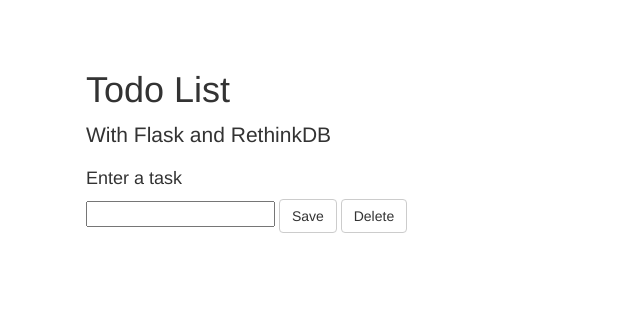
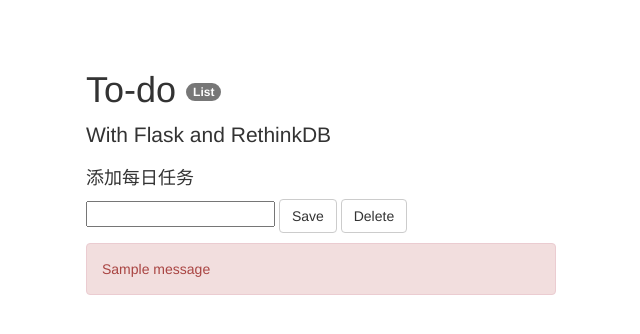
Before and after one commit to TangZhongham/to-do-list, a Flask app: page / in a window 1280 px wide. Shown: the top 334 px of the page, without its empty margins (319-959 px from the left). Run offline with Flask 2, Linux system fonts and the light colour scheme; one stand-in notice (Sample message) is shown; data that the repository does not hold is empty; some libraries are stand-ins or nearby versions.

Commit message:
添加增删界面；flash 提醒功能

```diff
--- a/run.py
+++ b/run.py
@@ -1,5 +1,6 @@
-from to_do_list import app
+from to_do_list import app, manager
 
 
 if __name__ == '__main__':
     app.run('0.0.0.0', port=5017, debug=True)
+    # manager.run()
--- a/to_do_list/__init__.py
+++ b/to_do_list/__init__.py
@@ -1,6 +1,12 @@
 from flask import Flask
+from flask_script import Manager
+from flask_bootstrap import Bootstrap
+
 
 app = Flask(__name__)
 app.config["SECRET_KEY"] = "my_precious"
 
+bootstrap = Bootstrap(app)
+manager = Manager(app)
+
 from to_do_list import views
--- a/to_do_list/templates/index.html
+++ b/to_do_list/templates/index.html
@@ -1,13 +1,13 @@
 {% extends "base.html" %}
 {% block content %}
 
-<h1>Todo List</h1>
+<h1>To-do <span class="badge badge-secondary">List</span></h1>
 <p class="lead">With Flask and RethinkDB</p>
 
 <form action="" role="form" method="POST" name="add_task">
 	{{form.hidden_tag()}}
 	<p>
-		<h4>Enter a task</h4>
+		<h4>添加每日任务</h4>
 		{{form.label}}
 		<input type="submit" value="Save" class="btn btn-default btn-md" name="btn">
 		<input type="submit" value="Delete" class="btn btn-default btn-md" name="btn">
@@ -16,9 +16,24 @@
 		{% endfor %}
 	</p>
 </form>
+{% with messages = get_flashed_messages(with_categories=true) %}
+{% if messages %}
+{% for category, message in messages %}
+{% if category == 'message' %}
+<div class="alert alert-success" role="alert">
+  {{ message }}
+</div>
+{% else %}
+<div class="alert alert-danger" role="alert">
+  {{ message }}
+</div>
+{% endif %}
+{% endfor %}
+{% endif %}
+{% endwith %}
 
 {% for task in tasks %}
-  <li>{{ task.name }}</li>
+  <li>{{ task.name|capitalize }}</li>
 {% endfor %}
 
 {% endblock %}
--- a/to_do_list/views.py
+++ b/to_do_list/views.py
@@ -1,4 +1,4 @@
-from flask import render_template, url_for, redirect, g, request, abort, jsonify
+from flask import render_template, url_for, redirect, g, request, abort, flash
 from to_do_list import app
 from to_do_list.forms import TaskForm
 
@@ -41,11 +41,17 @@ def teardown_request(exception):
 def index():
     form = TaskForm()
     if form.validate_on_submit() and request.form['btn'] == 'Save':
-        g.rdb_conn.table('to_do_list').insert({"name": form.label.data}).run()
+        do = g.rdb_conn.table('to_do_list').insert({"name": form.label.data}).run()
+        if do:
+            flash("添加 {} 成功".format(form.label.data), category="message")
         return redirect(url_for('index'))
-    if form.validate_on_submit() and request.form['btn'] == 'Delete':
+    elif form.validate_on_submit() and request.form['btn'] == 'Delete':
         item = form.label.data
-        g.rdb_conn.table('to_do_list').filter({"name": item}).delete().run()
+        do = g.rdb_conn.table('to_do_list').filter({"name": item}).delete().run()
+        if do['deleted'] == 1:
+            flash("删除 {} 成功".format(form.label.data), category="warning")
+        else:
+            flash("你不能删除一个并不存在的东西", category="warning")
         return redirect(url_for('index'))
     to_do_s = list(g.rdb_conn.table('to_do_list').run())
     return render_template('index.html', form=form, tasks=to_do_s)
```
Also changed, not shown: README.md.
